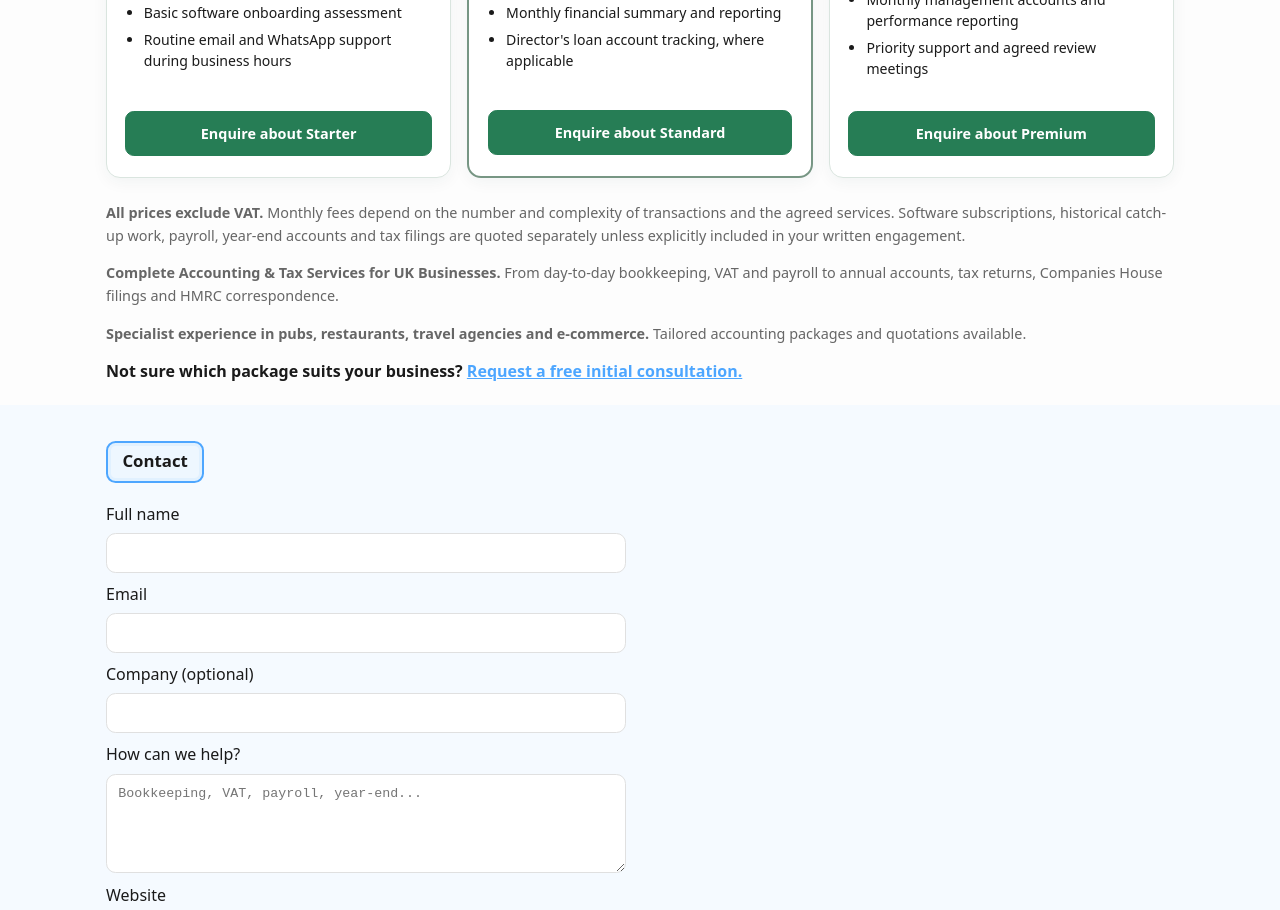
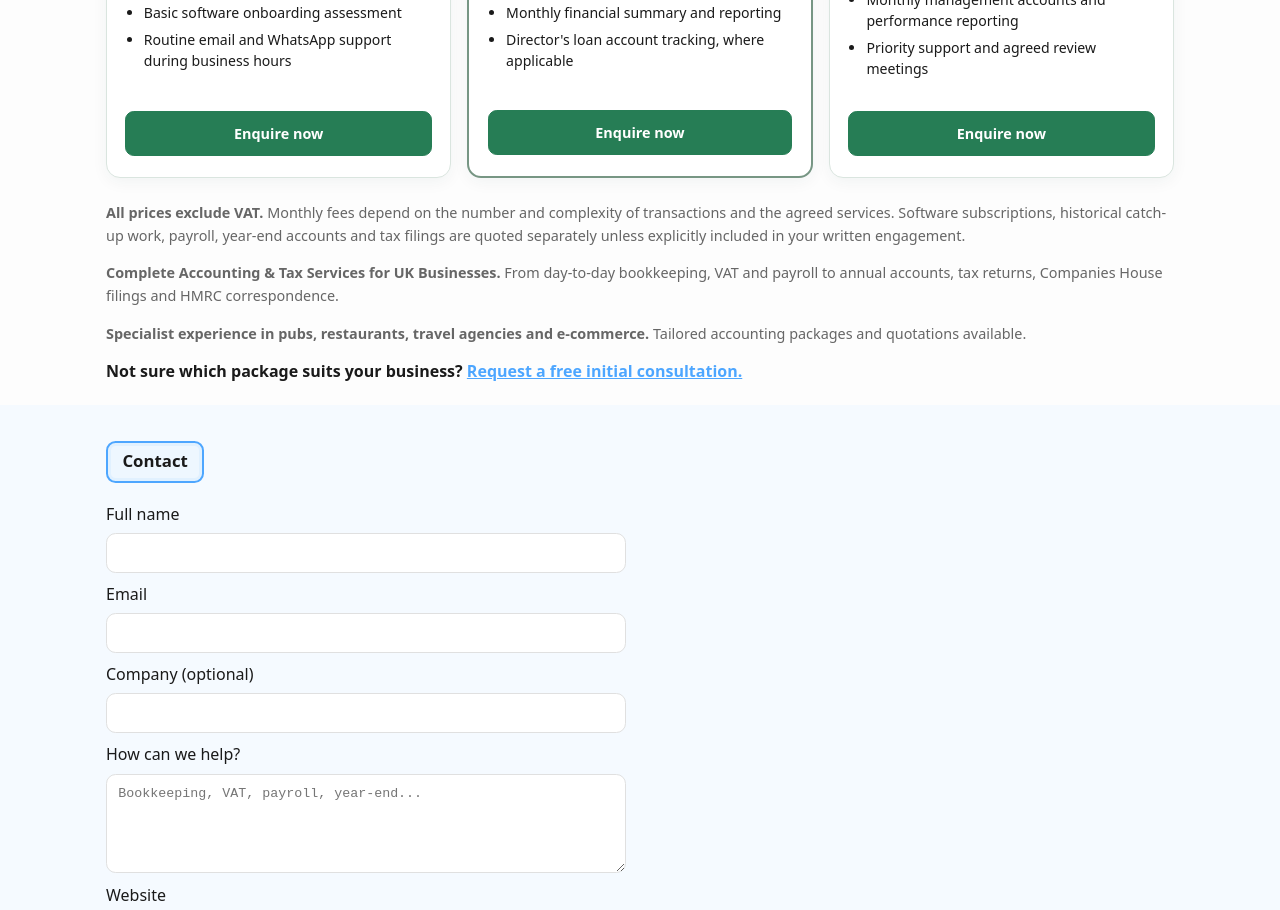
Before and after one commit to LudmilaTrocjuka/accounting-universe-live, a website: page index.html in a window 1280 px wide. Shown: the part 4022-4932 px from the top of the page. Drawn offline with Linux system fonts and the light colour scheme.

Commit message:
Use clear Enquire now buttons for accounting packages

```diff
--- a/index.html
+++ b/index.html
@@ -177,7 +177,7 @@
           <li>Basic software onboarding assessment</li>
           <li>Routine email and WhatsApp support during business hours</li>
         </ul>
-        <a class="btn" href="#contact">Enquire about Starter</a>
+        <a class="btn" href="#contact" aria-label="Enquire about the Starter package">Enquire now</a>
       </article>
       <article class="price-card featured">
         <p class="tier-highlight">For growing businesses</p>
@@ -192,7 +192,7 @@
           <li>Monthly financial summary and reporting</li>
           <li>Director's loan account tracking, where applicable</li>
         </ul>
-        <a class="btn primary" href="#contact">Enquire about Standard</a>
+        <a class="btn primary" href="#contact" aria-label="Enquire about the Standard package">Enquire now</a>
       </article>
       <article class="price-card">
         <h4>Premium</h4>
@@ -205,7 +205,7 @@
           <li>Monthly management accounts and performance reporting</li>
           <li>Priority support and agreed review meetings</li>
         </ul>
-        <a class="btn" href="#contact">Enquire about Premium</a>
+        <a class="btn" href="#contact" aria-label="Enquire about the Premium package">Enquire now</a>
       </article>
     </div>
     <p class="microcopy"><strong>All prices exclude VAT.</strong> Monthly fees depend on the number and complexity of transactions and the agreed services. Software subscriptions, historical catch-up work, payroll, year-end accounts and tax filings are quoted separately unless explicitly included in your written engagement.</p>
```
